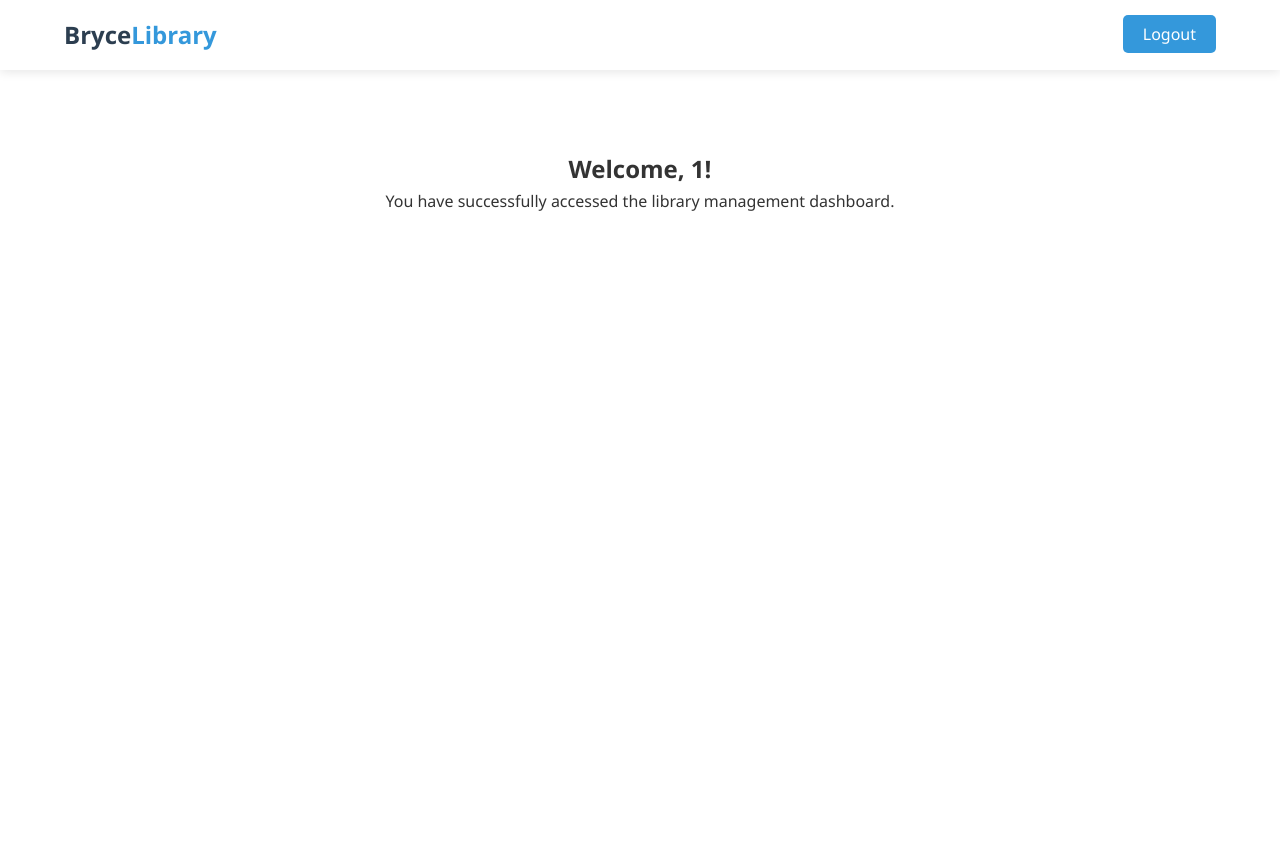
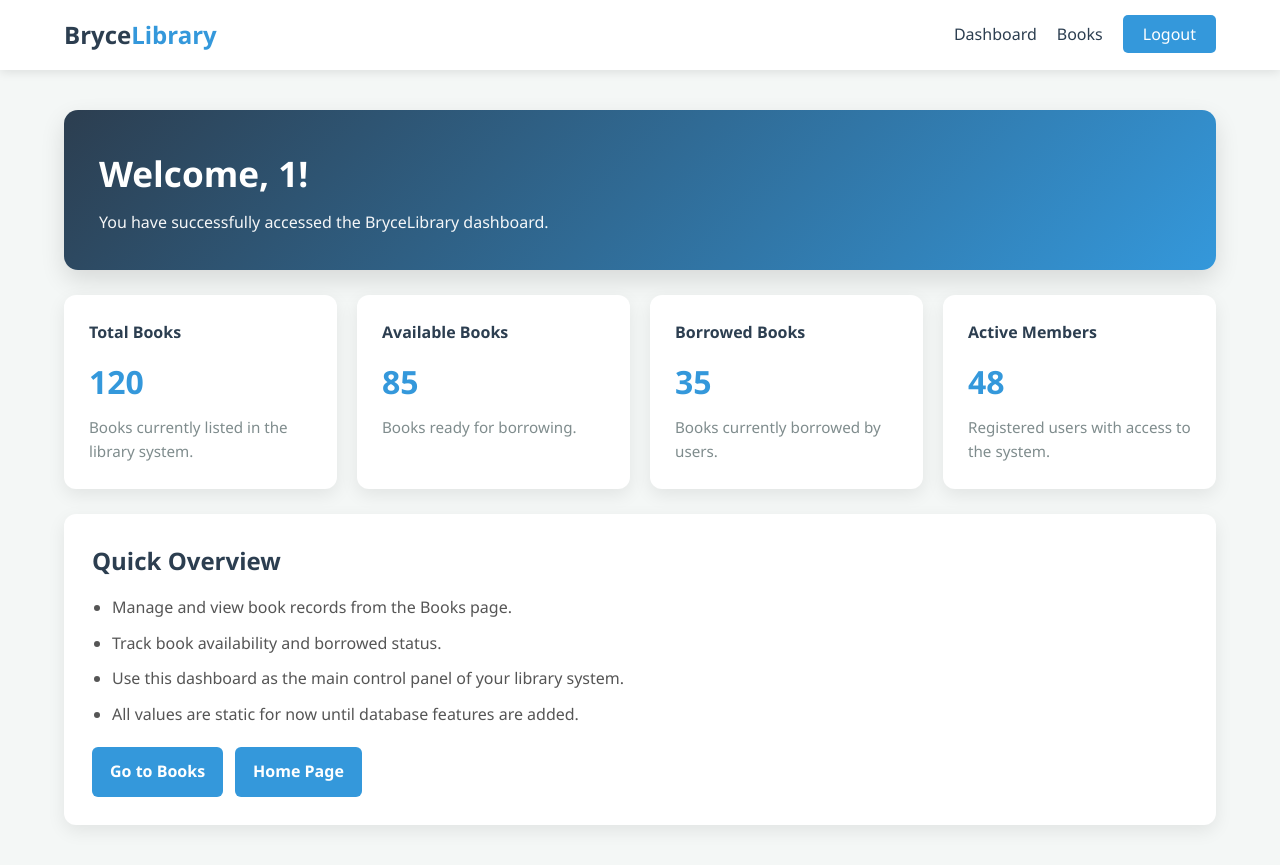
Before and after one commit to kjmBibang/library-management-system, a PHP site: page /dashboard.php in a window 1280 px wide. Before the commit the page ends 211 px from the top, so only its background shows below. Run offline with PHP 8.4, Linux system fonts and the light colour scheme; the visitor is signed in with stand-in values (Sample User, id 1).

Commit message:
Dashboard Redesign

```diff
--- a/css/style.css
+++ b/css/style.css
@@ -255,3 +255,112 @@ footer {
 }
 /* =================================================================================================*/
 /* DO NOT EDIT ABOVE UNDER ANY CIRCUMSTANCE | AYAW I EDIT AND CODE SA TAAS */
+
+/* ============================= */
+/* DASHBOARD PAGE ONLY STYLES    */
+/* Safe naming to avoid conflict */
+/* ============================= */
+
+.dashboard-page-body {
+    background: #f4f7f6;
+    min-height: 100vh;
+}
+
+.dashboard-page-wrapper {
+    width: 90%;
+    max-width: 1200px;
+    margin: 40px auto;
+}
+
+.dashboard-page-hero {
+    background: linear-gradient(135deg, #2c3e50, #3498db);
+    color: #fff;
+    padding: 35px;
+    border-radius: 14px;
+    box-shadow: 0 10px 25px rgba(0,0,0,0.12);
+    margin-bottom: 25px;
+}
+
+.dashboard-page-hero h1 {
+    font-size: 2.2rem;
+    margin-bottom: 8px;
+}
+
+.dashboard-page-hero p {
+    font-size: 1rem;
+    opacity: 0.95;
+}
+
+.dashboard-page-stats-grid {
+    display: grid;
+    grid-template-columns: repeat(auto-fit, minmax(220px, 1fr));
+    gap: 20px;
+    margin-bottom: 25px;
+}
+
+.dashboard-page-stat-card {
+    background: #fff;
+    border-radius: 12px;
+    padding: 25px;
+    box-shadow: 0 6px 18px rgba(0,0,0,0.08);
+}
+
+.dashboard-page-stat-card h3 {
+    color: #2c3e50;
+    font-size: 1rem;
+    margin-bottom: 10px;
+}
+
+.dashboard-page-stat-number {
+    font-size: 2rem;
+    font-weight: bold;
+    color: #3498db;
+    margin-bottom: 8px;
+}
+
+.dashboard-page-stat-card p {
+    color: #7f8c8d;
+    font-size: 0.95rem;
+}
+
+.dashboard-page-panel {
+    background: #fff;
+    border-radius: 12px;
+    padding: 28px;
+    box-shadow: 0 6px 18px rgba(0,0,0,0.08);
+}
+
+.dashboard-page-panel h2 {
+    color: #2c3e50;
+    margin-bottom: 15px;
+}
+
+.dashboard-page-panel ul {
+    padding-left: 20px;
+    color: #555;
+    margin-bottom: 20px;
+}
+
+.dashboard-page-panel li {
+    margin-bottom: 10px;
+}
+
+.dashboard-page-links {
+    display: flex;
+    gap: 12px;
+    flex-wrap: wrap;
+}
+
+.dashboard-page-links a {
+    display: inline-block;
+    text-decoration: none;
+    background: #3498db;
+    color: #fff;
+    padding: 12px 18px;
+    border-radius: 6px;
+    font-weight: 600;
+}
+
+.dashboard-page-links a:hover {
+    background: #2980b9;
+}
--- a/dashboard.php
+++ b/dashboard.php
@@ -1,30 +1,77 @@
 <?php
 session_start();
 
-// kcik user out
 if (!isset($_SESSION['user_id'])) {
     header("Location: login.php");
     exit();
 }
 ?>
-
 <!DOCTYPE html>
 <html lang="en">
 <head>
+    <meta charset="UTF-8">
+    <meta name="viewport" content="width=device-width, initial-scale=1.0">
     <title>Dashboard | BryceLibrary</title>
     <link rel="stylesheet" href="css/style.css">
 </head>
-<body>
+<body class="dashboard-page-body">
+
     <nav class="navbar">
         <div class="logo">Bryce<span>Library</span></div>
         <ul class="nav-links">
+            <li><a href="dashboard.php">Dashboard</a></li>
+            <li><a href="books.php">Books</a></li>
             <li><a href="login.php" class="login-btn">Logout</a></li>
         </ul>
     </nav>
 
-    <section class="section">
-        <h1>Welcome, <?php echo $_SESSION['library_id']; ?>!</h1>
-        <p>You have successfully accessed the library management dashboard.</p>
-    </section>
+    <div class="dashboard-page-wrapper">
+        <div class="dashboard-page-hero">
+            <h1>Welcome, <?php echo htmlspecialchars($_SESSION['library_id']); ?>!</h1>
+            <p>You have successfully accessed the BryceLibrary dashboard.</p>
+        </div>
+
+        <div class="dashboard-page-stats-grid">
+            <div class="dashboard-page-stat-card">
+                <h3>Total Books</h3>
+                <div class="dashboard-page-stat-number">120</div>
+                <p>Books currently listed in the library system.</p>
+            </div>
+
+            <div class="dashboard-page-stat-card">
+                <h3>Available Books</h3>
+                <div class="dashboard-page-stat-number">85</div>
+                <p>Books ready for borrowing.</p>
+            </div>
+
+            <div class="dashboard-page-stat-card">
+                <h3>Borrowed Books</h3>
+                <div class="dashboard-page-stat-number">35</div>
+                <p>Books currently borrowed by users.</p>
+            </div>
+
+            <div class="dashboard-page-stat-card">
+                <h3>Active Members</h3>
+                <div class="dashboard-page-stat-number">48</div>
+                <p>Registered users with access to the system.</p>
+            </div>
+        </div>
+
+        <div class="dashboard-page-panel">
+            <h2>Quick Overview</h2>
+            <ul>
+                <li>Manage and view book records from the Books page.</li>
+                <li>Track book availability and borrowed status.</li>
+                <li>Use this dashboard as the main control panel of your library system.</li>
+                <li>All values are static for now until database features are added.</li>
+            </ul>
+
+            <div class="dashboard-page-links">
+                <a href="books.php">Go to Books</a>
+                <a href="index.php">Home Page</a>
+            </div>
+        </div>
+    </div>
+
 </body>
 </html>
```
